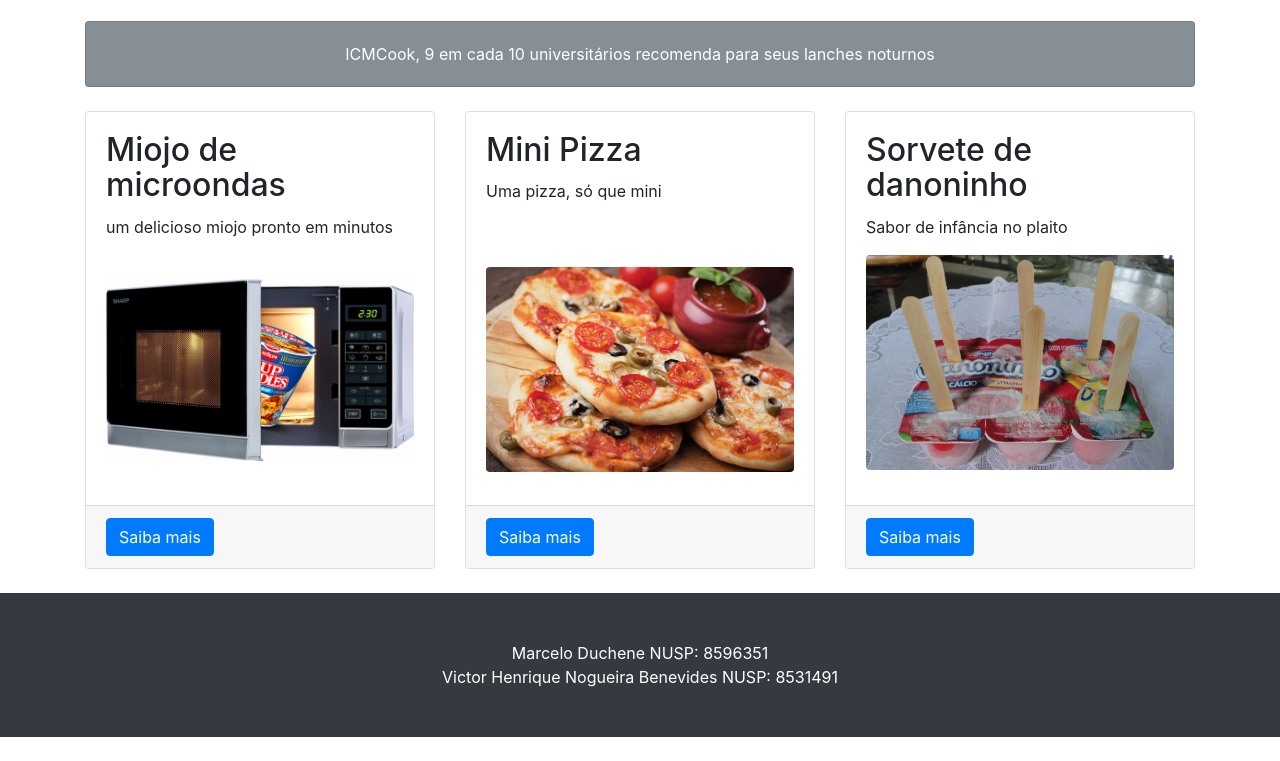
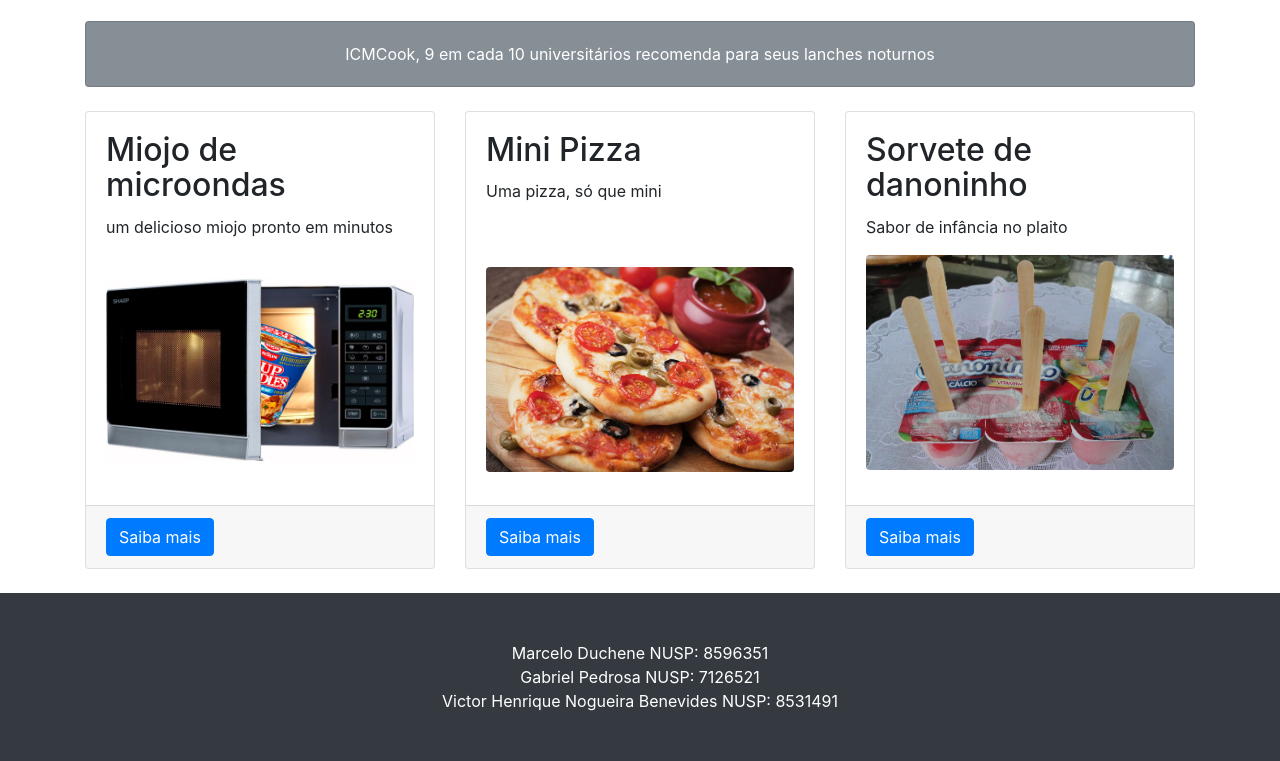
Before and after one commit to viBenevides/SCC0565, a plain HTML site: page index.html in a window 1280 px wide. Shown: the part 678-1439 px from the top of the page. Before the commit the page ends 1415 px from the top, so only its background shows below. Drawn offline with nearby package versions, Linux system fonts and the light colour scheme.

Commit message:
vitor adicionado no footer

```diff
--- a/index.html
+++ b/index.html
@@ -162,6 +162,7 @@
     <footer class="py-5 bg-dark">
       <div class="container">
         <p class="m-0 text-center text-white">Marcelo Duchene NUSP: 8596351</p>
+        <p class="m-0 text-center text-white">Gabriel Pedrosa NUSP: 7126521</p>
         <p class="m-0 text-center text-white">Victor Henrique Nogueira Benevides NUSP: 8531491</p>
       </div>
 
```
Also changed, not shown: login.html (+1 -0 lines), register.html (+1 -0 lines), template.html (+1 -0 lines), 1 other file.
